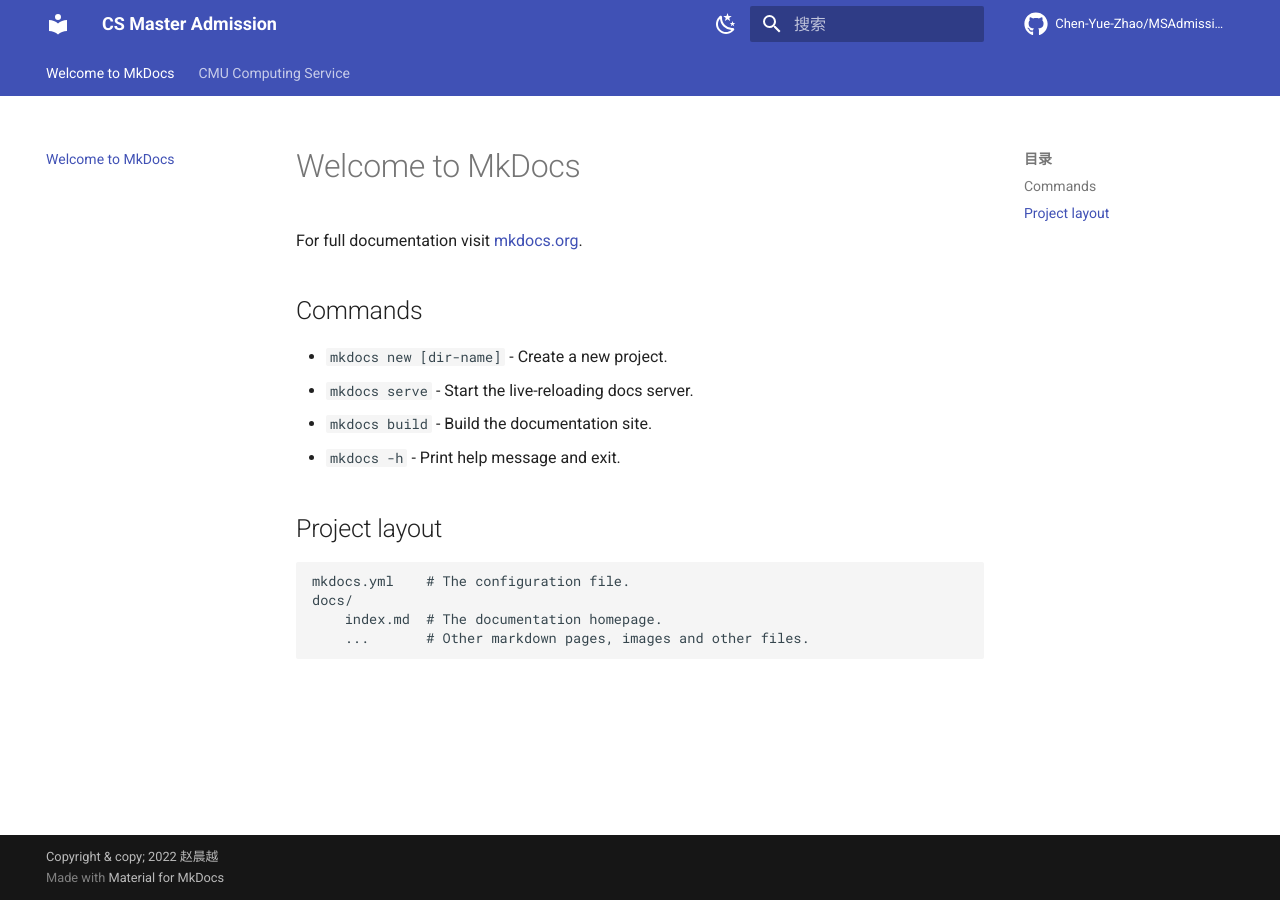
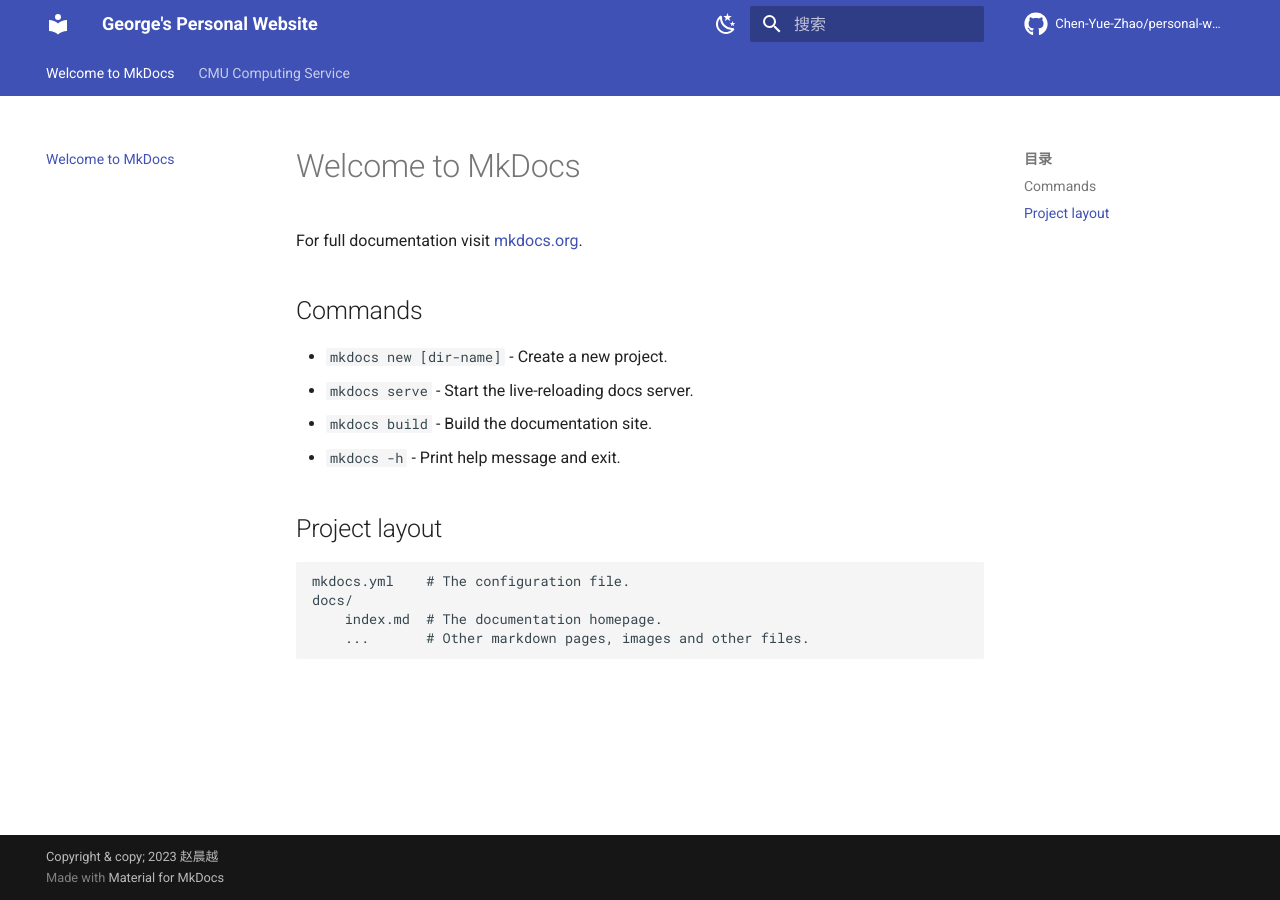
Before and after one commit to Chen-Yue-Zhao/personal-website-mkdocs, an MkDocs documentation site: the page built from docs/index.md, in a window 1280 px wide. Built offline with MkDocs 1.6.1 and Material for MkDocs 9.7.7, drawn with Linux system fonts in a browser that asks for light colours; comment, search, counter and statistics services are not loaded.

Commit message:
Modify yml

```diff
--- a/mkdocs.yml
+++ b/mkdocs.yml
@@ -1,8 +1,8 @@
 # [Info]
-site_name: CS Master Admission # 左上角标题
-site_url: https://chen-yue-zhao.github.io/MSAdmissionSite_mkdocs/
-site_author: GeorgeZhao
-site_description: CS Master 留学申请
+site_name: George's Personal Website # 左上角标题
+site_url: https://chen-yue-zhao.github.io/personal-website-mkdocs/
+site_author: George Zhao
+site_description: Personal Blog
 
 
 # [UI]
@@ -34,10 +34,10 @@
     repo: fontawesome/brands/github
 edit_uri: edit/main/docs # 编辑按钮跳转的链接
 ## [top-right corner]
-repo_url: https://github.com/Chen-Yue-Zhao/MSAdmissionSite_mkocs
-repo_name: Chen-Yue-Zhao/MSAdmissionSite_mkocs # 右上角的名字
+repo_url: https://github.com/Chen-Yue-Zhao/personal-website-mkdocs
+repo_name: Chen-Yue-Zhao/personal-website-mkdocs # 右上角的名字
 ## [bottom-left corner]
-copyright: Copyright & copy; 2022 赵晨越 # 左下角的版权声明
+copyright: Copyright & copy; 2023 赵晨越 # 左下角的版权声明
 ## [bottom-right corner]
 # extra:
 #   social: # icons
```
